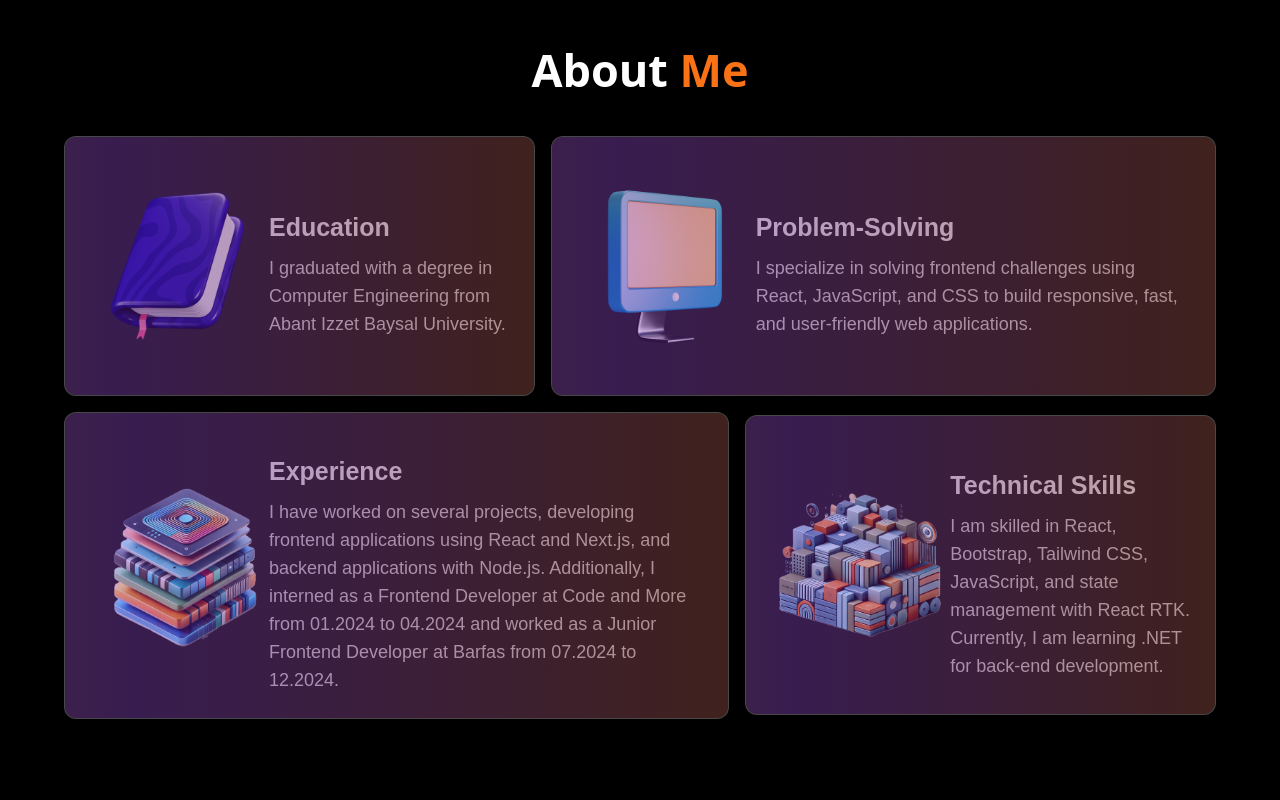
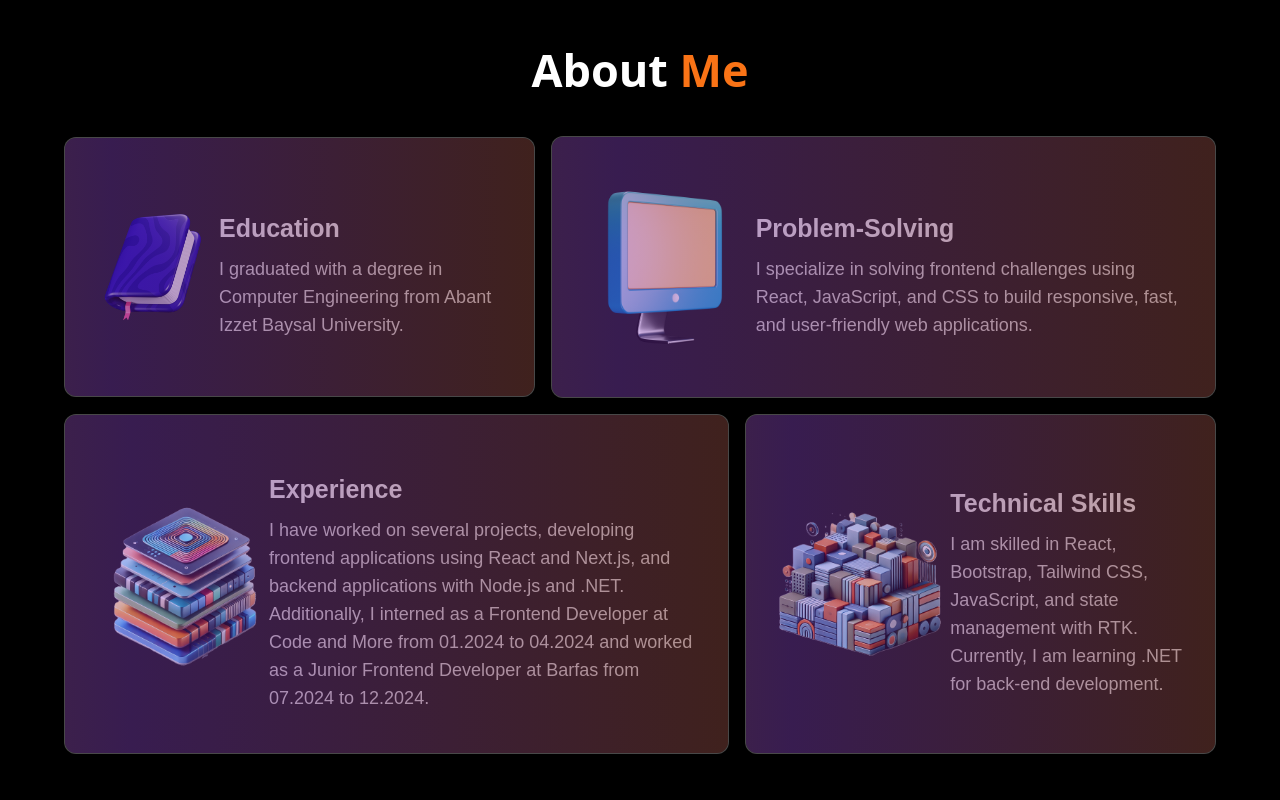
Before and after one commit to elanurbulbul/MyPortfolio, a Next.js app: page / in a window 1280 px wide. Shown: the part 1700-2500 px from the top of the page. Built offline with nearby package versions, Linux system fonts and the light colour scheme.

Commit message:
FixedCSSProblem

```diff
--- a/src/components/About.tsx
+++ b/src/components/About.tsx
@@ -8,7 +8,7 @@ import skills from "../assets/skills.png";
 
 const About = () => {
   return (
-    <div className="py-24 max-w-[1400px] px-20 lg:px-16 xxl:px-0 mx-auto my-4" id="about">
+    <div className="py-16 lg:py-24 max-w-[1400px] px-10 lg:px-16 xxl:px-0 mx-auto my-4" id="about">
       <h2 className="text-white text-center font-semibold px-4 mb-8 font-sans">
         About
         <span className="text-orange-500"> Me</span>
@@ -17,8 +17,8 @@ const About = () => {
       <div className="grid grid-cols-12 gap-4 place-items-center">
         <div className="w-full flex items-center col-span-12 lg:col-span-5 lg:min-h-[260px] relative bg-white/10 backdrop-blur-lg border border-white/20 rounded-xl overflow-hidden">
           <div className="absolute inset-0 bg-gradient-to-r from-orange-400 via-purple-700 to-orange-800 opacity-30 animate-gradient-xy"></div>
-          <div className="flex flex-col grid-cols-12 items-center md:flex-row p-6 ">
-            <Image src={book} alt="book" className="w-auto h-[180px]" />
+          <div className="flex flex-col grid-cols-12 items-center md:flex-row py-6 lg:py-10 px-6 ">
+            <Image src={book} alt="book" className="w-auto h-[180px] lg:h-[130px]" />
             <div className="flex flex-col mt-4">
               <h4 className=" font-bold text-white/80">Education</h4>
               <p className="text-lg text-white/70 mt-2">
@@ -30,7 +30,7 @@ const About = () => {
         </div>
         <div className="w-full flex items-center  col-span-12 lg:col-span-7 lg:min-h-[260px] relative bg-white/10 backdrop-blur-lg border border-white/20 rounded-xl overflow-hidden">
           <div className="absolute inset-0 bg-gradient-to-r from-orange-400 via-purple-700 to-orange-800 opacity-30 animate-gradient-xy"></div>
-          <div className="flex flex-col items-center md:flex-row p-6">
+          <div className="flex flex-col items-center md:flex-row py-6 lg:py-10 px-6">
             <Image src={pc} alt="book" className="w-auto h-[180px]" />
             <div className="flex flex-col mt-4">
               <h4 className=" font-bold text-white/80">
@@ -44,25 +44,25 @@ const About = () => {
             </div>
           </div>
         </div>
-        <div className="w-full lg:min-h-[388px] xl:min-h-[300px] flex items-center col-span-12 lg:col-span-7 relative bg-white/10 backdrop-blur-lg border border-white/20 rounded-xl overflow-hidden">
+        <div className="w-full lg:min-h-[454px] xl:min-h-[340px] flex items-center col-span-12 lg:col-span-7 relative bg-white/10 backdrop-blur-lg border border-white/20 rounded-xl overflow-hidden">
           <div className="absolute inset-0 bg-gradient-to-r from-orange-400 via-purple-700 to-orange-800 opacity-30 animate-gradient-xy"></div>
-          <div className="flex flex-col items-center md:flex-row p-6">
+          <div className="flex flex-col items-center md:flex-row lg:py-2 py-6 px-6">
             <Image src={experience} alt="book" className="w-auto h-[180px]" />
             <div className="flex flex-col mt-4">
               <h4 className=" font-bold text-white/80">Experience</h4>
               <p className="text-lg text-white/70 mt-2">
                 I have worked on several projects, developing frontend
                 applications using React and Next.js, and backend applications
-                with Node.js. Additionally, I interned as a Frontend Developer
+                with Node.js and .NET. Additionally, I interned as a Frontend Developer
                 at Code and More from 01.2024 to 04.2024 and worked as a Junior
                 Frontend Developer at Barfas from 07.2024 to 12.2024.
               </p>
             </div>
           </div>
         </div>
-        <div className="w-full  lg:min-h-[388px] xl:min-h-[300px] flex items-center col-span-12 lg:col-span-5 relative bg-white/10 backdrop-blur-lg border border-white/20 rounded-xl overflow-hidden">
+        <div className="w-full  lg:min-h-[454px] xl:min-h-[340px] flex items-center col-span-12 lg:col-span-5 relative bg-white/10 backdrop-blur-lg border border-white/20 rounded-xl overflow-hidden">
           <div className="absolute inset-0 bg-gradient-to-r from-orange-400 via-purple-700 to-orange-800 opacity-30 animate-gradient-xy"></div>
-          <div className="flex flex-col items-center md:flex-row p-6">
+          <div className="flex flex-col items-center md:flex-row lg:py-2 py-6 px-6">
             <Image src={skills} alt="book" className="w-auto h-[180px]" />
             <div className="flex flex-col mt-4">
               <h4 className=" font-bold text-white/80">
@@ -70,7 +70,7 @@ const About = () => {
               </h4>
               <p className="text-lg text-white/70 mt-2">
                 I am skilled in React, Bootstrap, Tailwind CSS, JavaScript, and
-                state management with React RTK. Currently, I am learning .NET
+                state management with RTK. Currently, I am learning .NET
                 for back-end development.
               </p>
             </div>
--- a/src/components/Contact.tsx
+++ b/src/components/Contact.tsx
@@ -7,18 +7,18 @@ import mail from "../assets/mail.png";
 const Contact = () => {
   return (
     <div
-      className="max-w-[1400px] mx-auto grid grid-cols-12 gap-4 lg:gap-12 items-center text-white/70 px-20 lg:px-16 xxl:px-0 py-24"
+      className="max-w-[1400px] mx-auto grid grid-cols-12 gap-4 lg:gap-12 items-center text-white/70 px-10 lg:px-16 xxl:px-0 py-16 lg:py-24"
       id="contact"
     >
       <div className="col-span-12 lg:col-span-4 flex flex-col sm:flex-row lg:flex-col items-center lg:items-start justify-around lg:space-y-8">
         <div className="flex flex-row items-center mb-2 sm:mb-0 lg:mb-4">
-          <Image src={phone} alt="phone" className="h-[70px] md:h-[110px] w-auto mr-2  xl:mr-6" />
+          <Image src={phone} alt="phone" className="h-[70px] md:h-[110px] w-auto mr-2  xl:mr-4" />
           <a href="tel:+905348557050">
             <p className="text-xl">0534 855 7050</p>
           </a>
         </div>
         <div className="flex flex-row items-center">
-          <Image src={mail} alt="mail" className="md:h-[110px] h-[70px] w-auto mr-2 xl:mr-6" />
+          <Image src={mail} alt="mail" className="md:h-[110px] h-[70px] w-auto mr-2 xl:mr-4" />
           <a href="mailto:elanrbulbul@gmail.com">
             <p className="text-xl">elanrbulbul@gmail.com</p>
           </a>
--- a/src/components/Footer.tsx
+++ b/src/components/Footer.tsx
@@ -8,7 +8,7 @@ const Footer = () => {
       className="  text-white/70 py-4  mx-auto border-t border-gray-700
                      "
     >
-      <div className="px-12 flex justify-between items-center">
+      <div className="px-6 lg:px-12 flex justify-between items-center">
         <p className=" text-2xl font-bold">Elanur Bulbul</p>
         <div className="flex space-x-6 ">
           <a
--- a/src/components/Hero.tsx
+++ b/src/components/Hero.tsx
@@ -8,7 +8,7 @@ import { motion } from "framer-motion";
 
 const Hero = () => {
   return (
-    <div className="py-24 relative overflow-clip bg-[linear-gradient(to_bottom,#000,#2B2066_25%,#8F5C59_60%,#DBAF69_80%)]">
+    <div className="py-16 lg:py-24 relative overflow-clip bg-[linear-gradient(to_bottom,#000,#2B2066_25%,#8F5C59_60%,#DBAF69_80%)]">
       <div className="absolute rounded-[50%] w-[3000px] h-[1300px] bg-[radial-gradient(closest-side,#000_80%,#2B2066)] top-[600px] left-[50%] -translate-x-1/2 -z-1"></div>
       <div className="">
         <div className=" text-white font-semibold italic text-center font-sans">
--- a/src/components/Portfolio.tsx
+++ b/src/components/Portfolio.tsx
@@ -36,11 +36,11 @@ const projects = [
 
 const Portfolio = () => {
   return (
-    <div className=' text-white bg-gradient-to-b from-black to-[#381a5f] py-24 pb-28 ' id='portfolio'>
-         <h2 className="text-white  font-sans text-center mx-auto font-semibold mb-8">Selected
+    <div className=' text-white bg-gradient-to-b from-black to-[#381a5f] py-16 lg:py-24 pb-20 lg:pb-28 ' id='portfolio'>
+         <h2 className="text-white   font-sans text-center mx-auto font-semibold mb-8">Selected
             <span className="text-orange-500"> Projects</span></h2>
 
-        <div className='max-w-[1400px] px-20 lg:px-16 xxl:px-0 mx-auto space-y-24 '>
+        <div className='max-w-[1400px] px-10 lg:px-16 xxl:px-0 mx-auto space-y-24 '>
             {projects.map((project, index) => (
                 <motion.div
                     key={index}
--- a/src/components/Skills.tsx
+++ b/src/components/Skills.tsx
@@ -15,7 +15,7 @@ const skillIcons = [
 const Skills = () => {
   return (
     <div className='bg-[linear-gradient(to_top,#000,#381a5f_80%)] '>
-        <div className='text-white max-w-[1400px]  mx-auto px-20 lg:px-16 xxl:px-0 py-24 text-center'>
+        <div className='text-white max-w-[1400px]  mx-auto px-10 lg:px-16 xxl:px-0 py-16 lg:py-24 text-center'>
             <h2 className='font-sans font-semibold mb-8'>What I do</h2>
             <div className='grid grid-cols-2 md:grid-cols-3 lg:grid-cols-5 gap-3'>
                 {skillIcons.map((skill,index) => (
```
